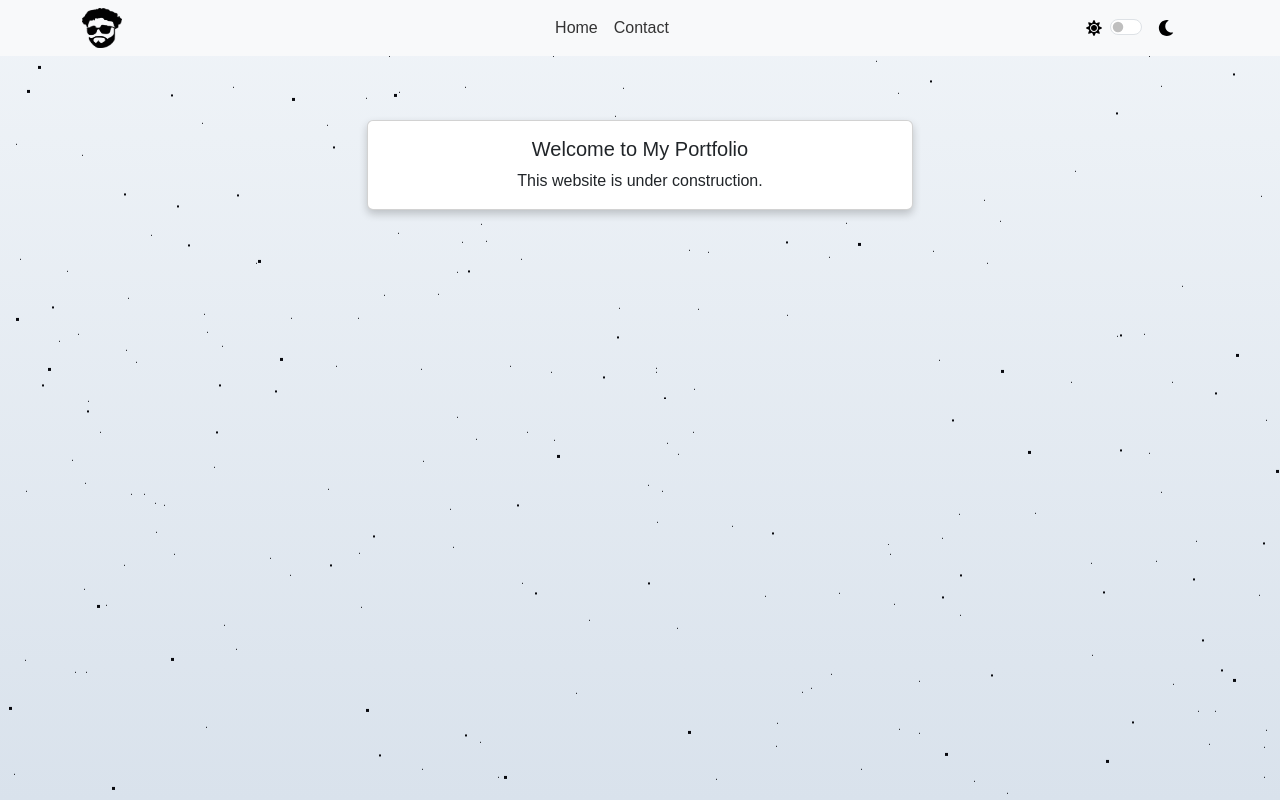
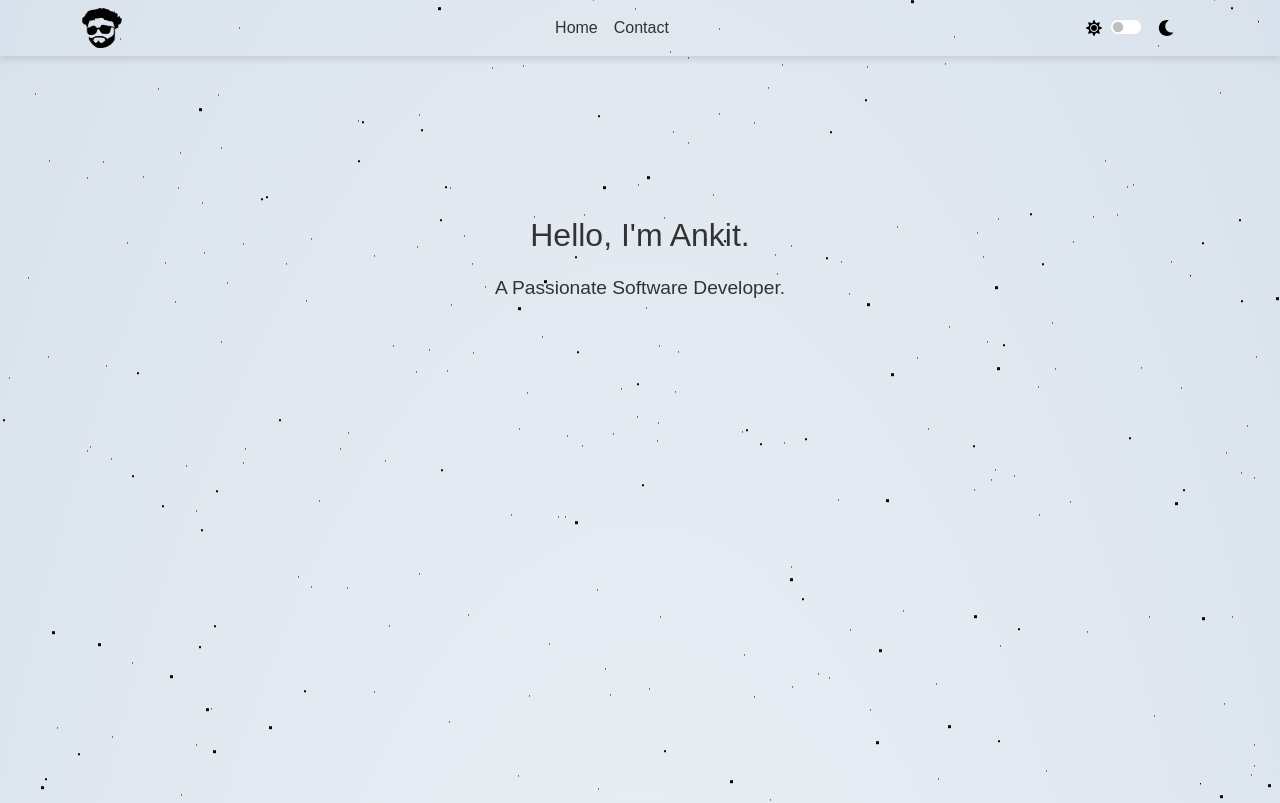
Before and after one commit to ankitrijal2054/portfolio_website, a React (Create React App) app: page / in a window 1280 px wide. Shown: the top 803 px of the page. Built offline with nearby package versions, Linux system fonts and the light colour scheme.

Commit message:
blend nav bar, changed site to single page layout

```diff
--- a/src/App.js
+++ b/src/App.js
@@ -1,11 +1,5 @@
 // src/App.js
 import React, { useState, useEffect, createContext } from "react";
-import {
-  BrowserRouter as Router,
-  Routes,
-  Route,
-  Navigate,
-} from "react-router-dom";
 import NavBar from "./components/NavBar";
 import Home from "./components/Home";
 import Contact from "./components/Contact";
@@ -31,7 +25,6 @@ function App() {
     localStorage.setItem("theme", theme);
   }, [theme]);
 
-  // Determine which background class to apply
   const backgroundClass =
     theme === "dark" ||
     (theme === "system" &&
@@ -46,17 +39,19 @@ function App() {
         <div id="stars2"></div>
         <div id="stars3"></div>
 
-        <Router>
-          <NavBar />
-          <div className="content">
-            <Routes>
-              {/* Redirect any unmatched routes to Home */}
-              <Route path="*" element={<Navigate to="/" />} />
-              <Route path="/" element={<Home />} />
-              <Route path="/contact" element={<Contact />} />
-            </Routes>
-          </div>
-        </Router>
+        <NavBar />
+        <div className="content">
+          {/* Add padding and height for scrollable sections */}
+          <section id="home" style={{ padding: "50px 0", minHeight: "100vh" }}>
+            <Home />
+          </section>
+          <section
+            id="contact"
+            style={{ padding: "50px 0", minHeight: "100vh" }}
+          >
+            <Contact />
+          </section>
+        </div>
       </div>
     </ThemeContext.Provider>
   );
--- a/src/components/Home.js
+++ b/src/components/Home.js
@@ -1,21 +1,17 @@
 // src/components/Home.js
 import React from "react";
-import { Container, Row, Col, Card } from "react-bootstrap";
+import { Container, Card } from "react-bootstrap";
 import "../styles/Home.css";
 
 function Home() {
   return (
-    <Container className="home-container">
-      <Row className="justify-content-center">
-        <Col md={8} lg={6}>
-          <Card className="text-center">
-            <Card.Body>
-              <Card.Title>Welcome to My Portfolio</Card.Title>
-              <Card.Text>This website is under construction.</Card.Text>
-            </Card.Body>
-          </Card>
-        </Col>
-      </Row>
+    <Container fluid className="home-container">
+      <Card className="text-center">
+        <Card.Body>
+          <Card.Title>Hello, I'm Ankit.</Card.Title>
+          <Card.Text>A Passionate Software Developer.</Card.Text>
+        </Card.Body>
+      </Card>
     </Container>
   );
 }
--- a/src/components/NavBar.js
+++ b/src/components/NavBar.js
@@ -1,6 +1,5 @@
 // src/components/NavBar.js
 import React, { useContext, useEffect, useState } from "react";
-import { Link } from "react-router-dom";
 import { Navbar, Nav, Container, Row, Col, Form } from "react-bootstrap";
 import { ThemeContext } from "../App";
 import { FaSun, FaMoon } from "react-icons/fa";
@@ -16,7 +15,6 @@ function NavBar() {
   );
 
   useEffect(() => {
-    // Apply system theme by default on load
     if (theme === "system") {
       const systemPrefersDark = window.matchMedia(
         "(prefers-color-scheme: dark)"
@@ -26,14 +24,16 @@ function NavBar() {
     }
   }, [theme, setTheme]);
 
-  // Toggle between light and dark themes
   const toggleTheme = () => {
     const newTheme = isDarkMode ? "light" : "dark";
     setTheme(newTheme);
     setIsDarkMode(!isDarkMode);
   };
 
-  // Set navbar background and variant based on theme
+  const scrollToSection = (sectionId) => {
+    document.getElementById(sectionId).scrollIntoView({ behavior: "smooth" });
+  };
+
   const navbarTheme = isDarkMode
     ? { bg: "dark", variant: "dark" }
     : { bg: "light", variant: "light" };
@@ -43,7 +43,10 @@ function NavBar() {
       <Container>
         <Row className="w-100 align-items-center">
           <Col xs="auto">
-            <Navbar.Brand as={Link} to="/">
+            <Navbar.Brand
+              onClick={() => scrollToSection("home")}
+              style={{ cursor: "pointer" }}
+            >
               <img
                 src={logo}
                 alt="Portfolio Logo"
@@ -55,10 +58,16 @@ function NavBar() {
           </Col>
           <Col className="d-flex justify-content-center">
             <Nav>
-              <Nav.Link as={Link} to="/">
+              <Nav.Link
+                onClick={() => scrollToSection("home")}
+                style={{ cursor: "pointer" }}
+              >
                 Home
               </Nav.Link>
-              <Nav.Link as={Link} to="/contact">
+              <Nav.Link
+                onClick={() => scrollToSection("contact")}
+                style={{ cursor: "pointer" }}
+              >
                 Contact
               </Nav.Link>
             </Nav>
--- a/src/styles/App.css
+++ b/src/styles/App.css
@@ -15,3 +15,7 @@ body {
   flex-grow: 1;
   padding: 2rem;
 }
+
+html {
+  scroll-behavior: smooth;
+}
--- a/src/styles/Background.scss
+++ b/src/styles/Background.scss
@@ -13,7 +13,7 @@
 
 html {
   height: 100%;
-  overflow: hidden;
+  //overflow: hidden;
 }
 
 // Dark theme background
@@ -31,7 +31,7 @@ $shadows-medium-light: multiple-box-shadow(200, #090a0f);
 $shadows-big-light: multiple-box-shadow(100, #090a0f);
 
 .light-theme {
-  background: linear-gradient(to bottom, #f0f4f8, #d9e2ec);
+  background: radial-gradient(ellipse at bottom, #f0f4f8, #d9e2ec);
 }
 
 #stars,
@@ -42,7 +42,7 @@ $shadows-big-light: multiple-box-shadow(100, #090a0f);
   left: 0;
   width: 100%;
   height: 100%;
-  overflow: hidden;
+  //overflow: hidden;
 }
 
 .dark-theme #stars {
@@ -54,7 +54,7 @@ $shadows-big-light: multiple-box-shadow(100, #090a0f);
 
   &:after {
     content: " ";
-    position: absolute;
+    //position: absolute;
     top: 2000px;
     width: 1px;
     height: 1px;
@@ -98,7 +98,6 @@ $shadows-big-light: multiple-box-shadow(100, #090a0f);
     box-shadow: $shadows-big-dark;
   }
 }
-/////
 
 .light-theme #stars {
   width: 1px;
--- a/src/styles/Home.css
+++ b/src/styles/Home.css
@@ -1,9 +1,37 @@
 /* src/styles/Home.css */
-
 .home-container {
-  padding-top: 2rem;
+  display: flex;
+  align-items: top;
+  justify-content: center;
+  height: 100vh;
+  padding: 20px;
 }
 
 .card {
-  box-shadow: 0 4px 8px rgba(0, 0, 0, 0.2);
+  width: 100%;
+  max-width: 800px; /* Sets a max width for larger screens */
+  padding: 30px;
 }
+
+.dark-theme .card {
+  background-color: rgba(20, 20, 20, 0);
+  color: #eee;
+  border: none;
+  box-shadow: none;
+}
+
+.light-theme .card {
+  background-color: rgba(255, 255, 255, 0);
+  color: #333;
+  border: none;
+  box-shadow: none;
+}
+
+.card-title {
+  font-size: 2.5vw; /* Responsive font sizing */
+  margin-bottom: 20px;
+}
+
+.card-text {
+  font-size: 1.5vw;
+}
--- a/src/styles/NavBar.css
+++ b/src/styles/NavBar.css
@@ -7,3 +7,17 @@
 .navbar-dark .nav-link {
   color: #fff !important;
 }
+
+.navbar {
+  position: sticky; /* Make the navbar sticky */
+  top: 0; /* Stick it to the top of the viewport */
+  z-index: 1000;
+  background-color: transparent !important;
+  border: none;
+  box-shadow: 0 4px 6px rgba(0, 0, 0, 0.1);
+}
+
+.navbar-brand,
+.navbar-nav .nav-link {
+  color: inherit;
+}
```
